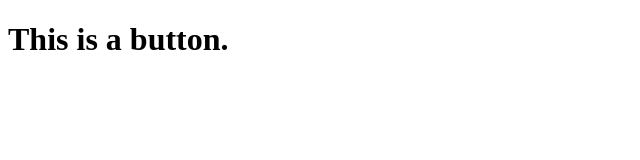
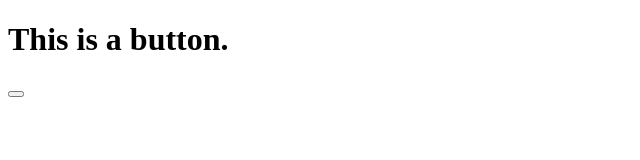
Before and after one commit to UnderwaterCeramicTechnicians/UnderwaterCeramicTechnicianHQ, a plain HTML site: page index.html in a window 1280 px wide. Shown: the full height of the page, 0-640 px from the left. Drawn offline with Linux system fonts and the light colour scheme.

Commit message:
Update index.html

```diff
--- a/index.html
+++ b/index.html
@@ -6,6 +6,8 @@
     <body>
         <h1>This is a button.</h1>
         <script src="test.js"></script>
+
+        <button onclick="activate()"></button>
     </body>
 
 
```
